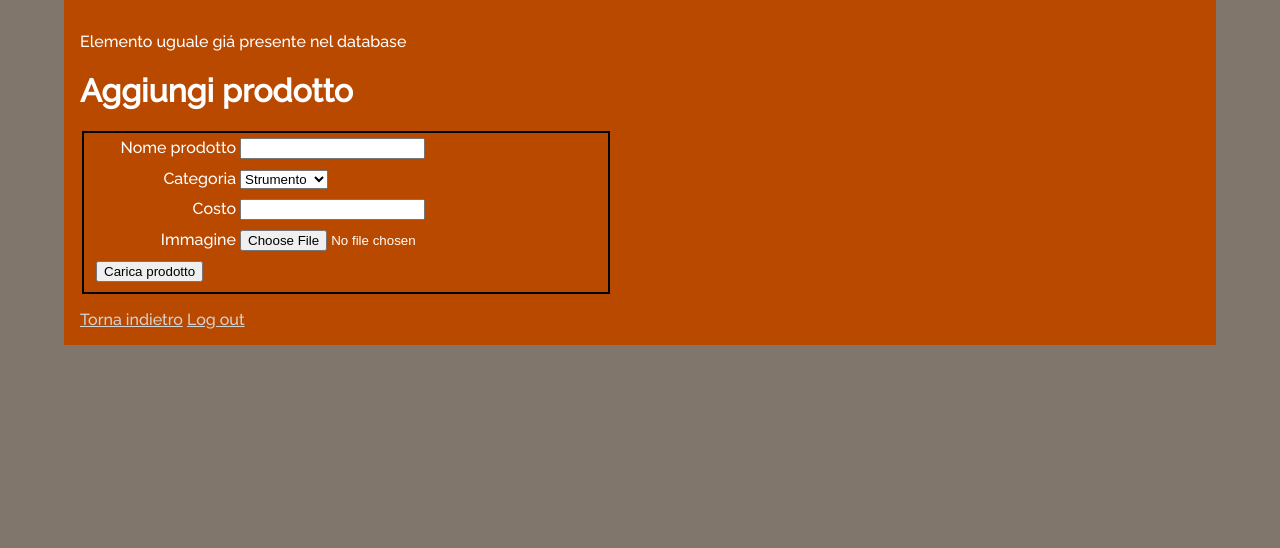
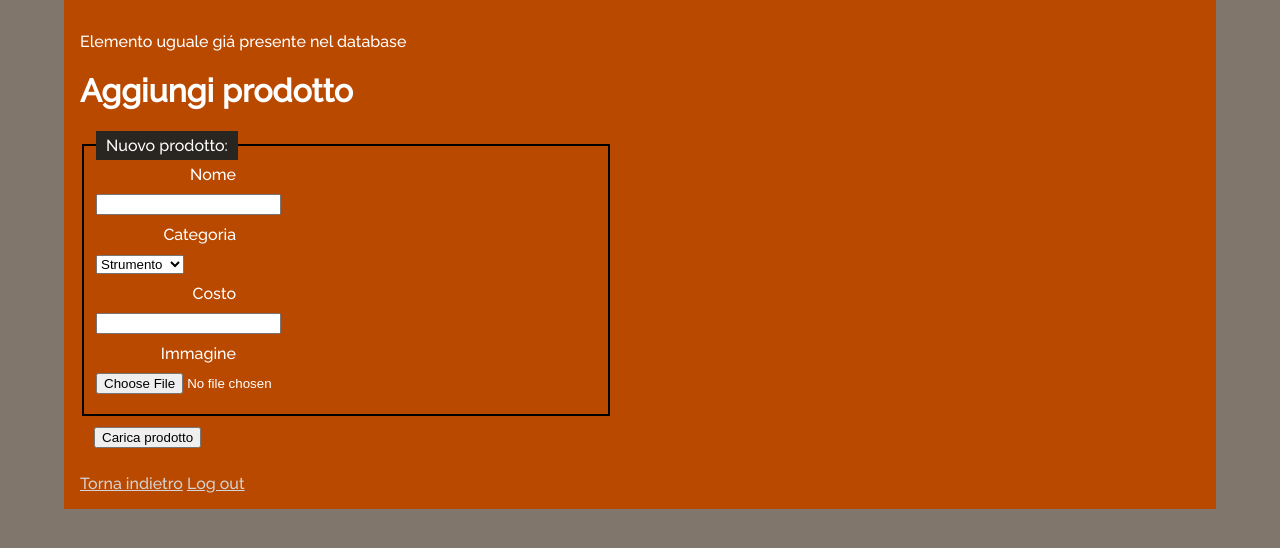
Before and after one commit to alefranklin/BdS, a PHP site: page /admin.php?action=3&errore=9 in a window 1280 px wide. Shown: the top 548 px of the page. Run offline with PHP 8.4, Linux system fonts and the light colour scheme; the visitor is signed in with stand-in values (Sample User, id 1).

Commit message:
form admin sistemati

```diff
--- a/about.php
+++ b/about.php
@@ -1,6 +1,6 @@
 <!DOCTYPE html PUBLIC "-//W3C//DTD XHTML 1.0 Strict//EN" "http://www.w3.org/TR/xhtml1/DTD/xhtml1-strict.dtd">
 <?php include_once("utility.php");?>
-<html xmlns="http://www.w3.org/1999/xhtml">
+<html xmlns="http://www.w3.org/1999/xhtml" lang="it">
     <head>
         <title>About - La Bottega del Suono</title>
         <meta http-equiv="Content-Type" content="text/html; charset=utf-8"/>
--- a/add_product_form.html
+++ b/add_product_form.html
@@ -2,30 +2,34 @@
 <div id="aggiungi-prodotto">
     <form method="post" enctype="multipart/form-data" action="add_product.php" onsubmit="return checkProductInput()">
         <fieldset>
+            <legend>Nuovo prodotto:</legend>
             <div class="form-element">
-              <label for="nome">Nome prodotto</label>
-              <input type="text" name="nome" id="nome"/>
+              <div class="form-element"><label for="nome">Nome</label></div>
+              <div class="form-element"><input type="text" name="nome" id="nome"/></div>
             </div>
 
             <div class="form-element">
-              <label for="categoria">Categoria</label>
-              <select name="categoria" id="categoria">
-                  <option value="strumento">Strumento</option>
-                  <option value="accessorio">Accessorio</option>
-              </select>
+              <div class="form-element"><label for="categoria">Categoria</label></div>
+              <div class="form-element">
+                <select name="categoria" id="categoria">
+                    <option value="strumento">Strumento</option>
+                    <option value="accessorio">Accessorio</option>
+                </select>
+              </div>
             </div>
 
             <div class="form-element">
-              <label for="costo">Costo</label>
-              <input type="text" name="costo" id="costo"/>
+              <div class="form-element"><label for="costo">Costo</label></div>
+              <div class="form-element"><input type="text" name="costo" id="costo"/></div>
             </div>
 
             <div class="form-element">
-              <label for="immagine">Immagine</label>
-              <input type="file" name="immagine" id="immagine" accept="image/jpg, image/png, image/jpeg"/>
+              <div class="form-element"><label for="immagine">Immagine</label></div>
+              <div class="form-element"><input type="file" name="immagine" id="immagine" accept="image/jpg, image/png, image/jpeg"/></div>
             </div>
-
-            <input type="submit" value="Carica prodotto"/>
+        </fieldset>
+        <fieldset class="no-border">
+          <input type="submit" value="Carica prodotto"/>
         </fieldset>
     </form>
 
--- a/db_config.php
+++ b/db_config.php
@@ -2,5 +2,5 @@
     $db_data['server_name'] = "localhost";
     $db_data['name'] = "alfranch";
     $db_data['username'] = "root";
-    $db_data['password'] = "";
+    $db_data['password'] = "316212529";
 ?>
--- a/prenota.php
+++ b/prenota.php
@@ -1,6 +1,6 @@
 <!DOCTYPE html PUBLIC "-//W3C//DTD XHTML 1.0 Strict//EN" "http://www.w3.org/TR/xhtml1/DTD/xhtml1-strict.dtd">
 <?php include_once("utility.php");?>
-<html xmlns="http://www.w3.org/1999/xhtml">
+<html xmlns="http://www.w3.org/1999/xhtml" lang="it">
     <head>
         <title>Prenota - La Bottega del Suono</title>
         <meta http-equiv="Content-Type" content="text/html; charset=utf-8"/>
--- a/remove_product_form.php
+++ b/remove_product_form.php
@@ -11,7 +11,7 @@
       <span class="prodotto-categoria"><?= $row['categoria']; ?></span>
       <span class="prodotto-costo"><?= $row['costo']; ?> Euro</span>
       <form action="remove_product.php" method="post">
-          <fieldset>
+          <fieldset class="no-border">
               <input type="hidden" value="<?= $row['id']; ?>" name="product_id"/>
               <input type="hidden" value="<?= $row['img_path']; ?>" name="img_path"/>
               <input type="submit" value="Elimina prodotto"/>
--- a/remove_service_form.php
+++ b/remove_service_form.php
@@ -9,7 +9,7 @@
         <span class="servizio-nome"><?= $row['nome']; ?></span>
         <span class="servizio-costo"><?= $row['costo']; ?></span>
         <form action="remove_service.php" method="post">
-            <fieldset>
+            <fieldset class="no-border">
                 <input type="hidden" value="<?= $row['id']; ?>" name="service_id"/>
                 <input type="submit" value="Elimina servizio"/>
             </fieldset>
```
Also changed, not shown: add_service_form.html (+9 -7 lines).
